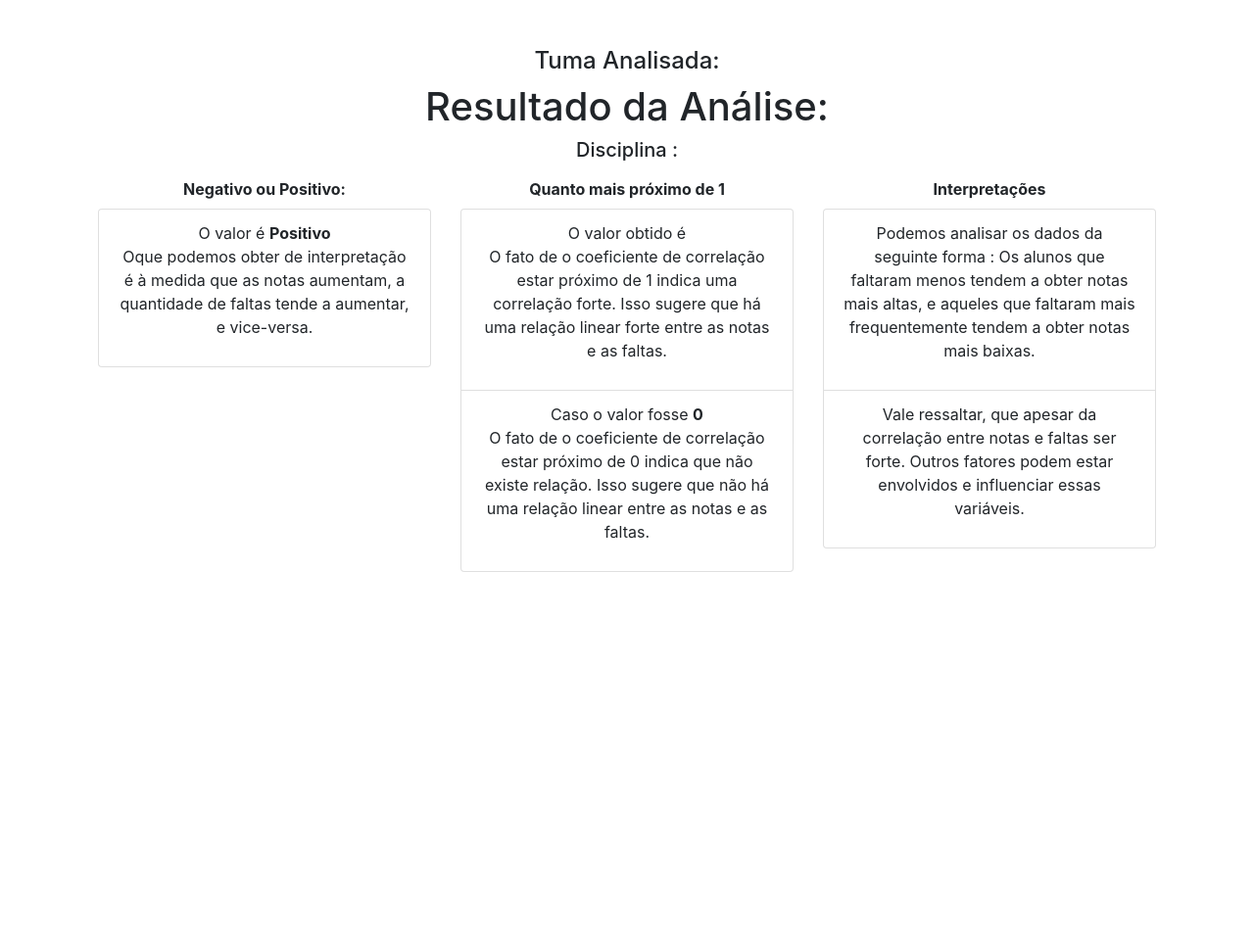
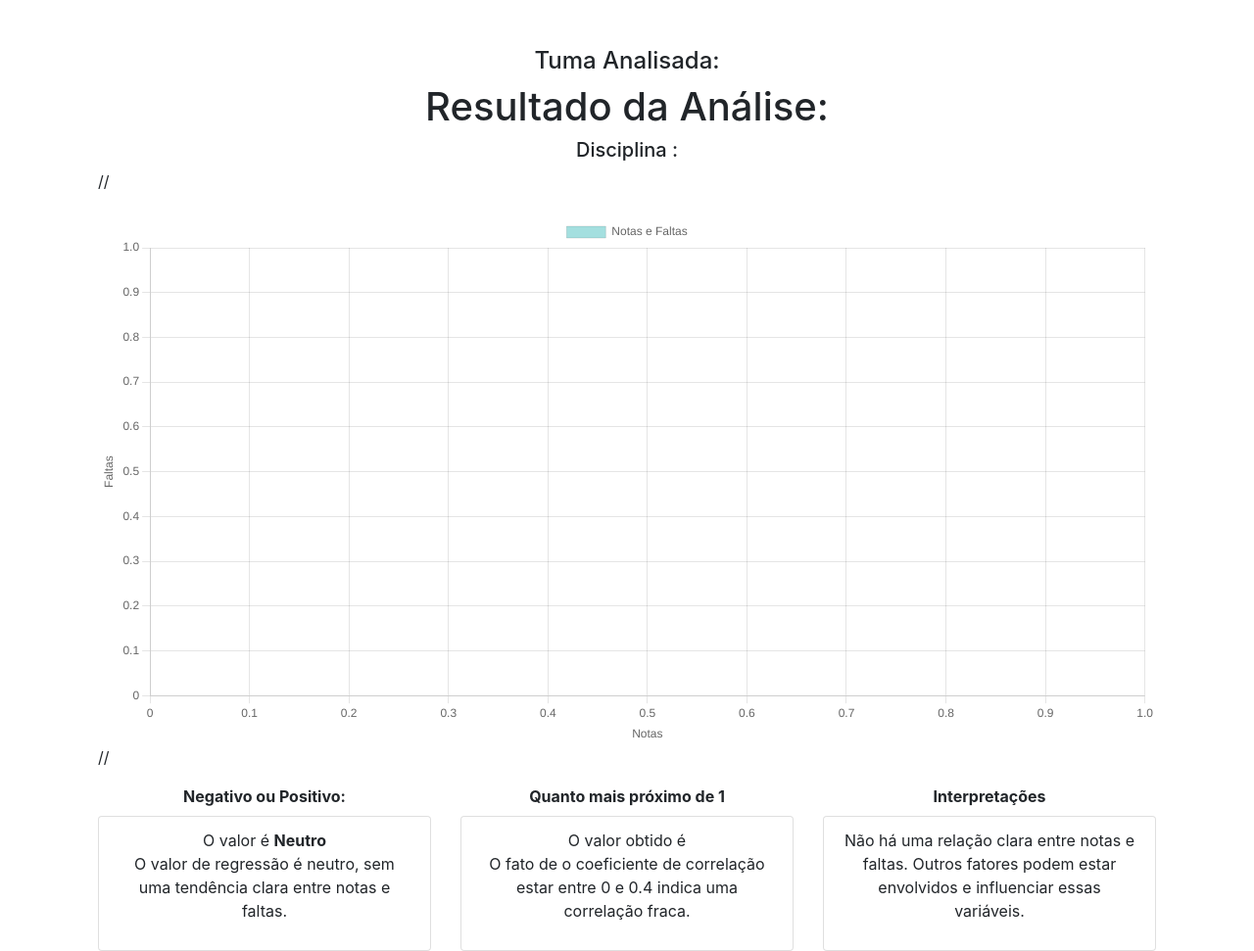
Before and after one commit to LeandroHLL/AprendaMaisPHP, a PHP site: page /Browser/Template/resultado.php in a window 1280 px wide. Shown: the part 56-1027 px from the top of the page at 98% size. Before the commit the page ends 640 px from the top, so only its background shows below. Run offline with PHP 8.4, Linux system fonts and the light colour scheme; the visitor is signed in with stand-in values (Sample User, id 1); data comes from the database, SQL or seed files in the repository.

Commit message:
Variaveis da Pagina e gráfico estático

```diff
--- a/Browser/Model/conexao.php
+++ b/Browser/Model/conexao.php
@@ -9,7 +9,7 @@
             $this->conn = null;
             try{
 
-                $this->conn = new PDO('mysql:host=localhost; dbname=aprendendoMaisPhp3; port=3306', $this->userName, $this->senha);
+                $this->conn = new PDO('mysql:host=localhost; dbname=aprendendoMaisPhp4; port=3306', $this->userName, $this->senha);
 
                 $this->conn->setAttribute(PDO::ATTR_ERRMODE, PDO::ERRMODE_EXCEPTION);
 
--- a/Browser/Template/resultado.php
+++ b/Browser/Template/resultado.php
@@ -8,6 +8,7 @@
 
     <!DOCTYPE html>
     <html lang="pt-br">
+
     <head>
         <meta charset="UTF-8">
         <meta http-equiv="X-UA-Compatible" content="IE=edge">
@@ -16,9 +17,12 @@
         <script src="https://cdn.jsdelivr.net/npm/jquery@3.6.4/dist/jquery.slim.min.js"></script>
         <script src="https://cdn.jsdelivr.net/npm/popper.js@1.16.1/dist/umd/popper.min.js"></script>
         <script src="https://cdn.jsdelivr.net/npm/bootstrap@4.6.2/dist/js/bootstrap.bundle.min.js"></script>
+        <!-- Adicione a biblioteca Chart.js -->
+        <script src="https://cdn.jsdelivr.net/npm/chart.js"></script>
         <title>Aprenda Mais - Ferramenta de Análise de Dados</title>
         <link rel="icon" type="image/x-icon" href="./img/Aprenda-Mais-logo.ico">
     </head>
+
     <body>
         <?php
         include('navegacao.php');
@@ -31,29 +35,42 @@
             $stmt->execute();
             $objTurma = $stmt->fetch(PDO::FETCH_ASSOC);
             $objDisciplina = $objDisciplina->getDisciplinaByid($objTurma['iddisciplina']);
+
             ?>
+
             <body>
                 <div class="container">
-        <h4 class="text-center">Tuma Analisada: <?php echo($objTurma['nome']); ?> </h4>
-        <h1 class="text-center">Resultado da Análise: <?php echo($objTurma['percentualregresso']); ?></h1>
-        <h5 class="text-center">Disciplina : <?php echo($objDisciplina['nome']); ?></h5>
+                    <h4 class="text-center">Tuma Analisada: <?php echo ($objTurma['nome']); ?> </h4>
+                    <h1 class="text-center">Resultado da Análise: <?php echo ($objTurma['percentualregresso']); ?></h1>
+                    <h5 class="text-center">Disciplina : <?php echo ($objDisciplina['nome']); ?></h5>
+    //
+                    <div class="text-center mt-4">
+                        <canvas id="scatterChart" width="400" height="200"></canvas>
+                    </div>
+    //
                     <div class="row mt-2">
                         <div class="text-center mt-2 col-md-4">
                             <label for="resultados-negativos"><strong>Negativo ou Positivo:</strong></label>
                             <ul id="resultados-negativos" class="list-group">
                                 <?php
-                        if ($objTurma['percentualregresso']<0){
+                                if ($objTurma['percentualregresso'] < 0) {
                                 ?>
                                     <li class="list-group-item">O valor é <strong>Negativo</strong>
-                    <p>Oque podemos obter de interpretação é  à medida que as notas aumentam,
+                                        <p>O que podemos obter de interpretação é à medida que as notas aumentam,
                                             a quantidade de faltas tende a diminuir, e vice-versa.</p>
+                                    </li>
+                                <?php
+                                } elseif ($objTurma['percentualregresso'] > 0) {
+                                ?>
+                                    <li class="list-group-item">O valor é <strong>Positivo</strong>
+                                        <p>O que podemos obter de interpretação é à medida que as notas aumentam,
+                                            a quantidade de faltas tende a aumentar, e vice-versa.</p>
                                     </li>
                                 <?php
                                 } else {
                                 ?>
-                    <li class="list-group-item">O valor é <strong>Positivo</strong>
-                    <p>Oque podemos obter de interpretação é  à medida que as notas aumentam,
-                        a quantidade de faltas tende a aumentar, e vice-versa.</p>
+                                    <li class="list-group-item">O valor é <strong>Neutro</strong>
+                                        <p>O valor de regressão é neutro, sem uma tendência clara entre notas e faltas.</p>
                                     </li>
                                 <?php
                                 }
@@ -63,32 +80,114 @@
                         <div class="text-center mt-2 col-md-4">
                             <label for="resultados-negativos"><strong>Quanto mais próximo de 1</strong></label>
                             <ul id="resultados-negativos" class="list-group">
+                                <?php
+                                if ($objTurma['percentualregresso'] >= 0.7) {
+                                ?>
                                     <li class="list-group-item">O valor obtido é
-                        <strong><?php echo($objTurma['percentualregresso']); ?></strong>
-                    <p>O fato de o coeficiente de correlação estar próximo de 1 indica uma correlação forte.
-                        Isso sugere que há uma relação linear forte entre as notas e as faltas.</p>
+                                        <strong><?php echo ($objTurma['percentualregresso']); ?></strong>
+                                        <p>O fato de o coeficiente de correlação estar próximo de 1 indica uma correlação muito forte.</p>
                                     </li>
-                    <li class="list-group-item">Caso o valor fosse
-                        <strong>0</strong>
-                    <p>O fato de o coeficiente de correlação estar próximo de 0 indica que não existe relação.
-                        Isso sugere que não há uma relação linear entre as notas e as faltas.</p>
+                                <?php
+                                } elseif ($objTurma['percentualregresso'] >= 0.4 && $objTurma['percentualregresso'] < 0.7) {
+                                ?>
+                                    <li class="list-group-item">O valor obtido é
+                                        <strong><?php echo ($objTurma['percentualregresso']); ?></strong>
+                                        <p>O fato de o coeficiente de correlação estar entre 0.4 e 0.7 indica uma correlação moderada.</p>
                                     </li>
+                                <?php
+                                } elseif ($objTurma['percentualregresso'] >= 0 && $objTurma['percentualregresso'] < 0.4) {
+                                ?>
+                                    <li class="list-group-item">O valor obtido é
+                                        <strong><?php echo ($objTurma['percentualregresso']); ?></strong>
+                                        <p>O fato de o coeficiente de correlação estar entre 0 e 0.4 indica uma correlação fraca.</p>
+                                    </li>
+                                <?php
+                                } else {
+                                ?>
+                                    <li class="list-group-item">O valor obtido é
+                                        <strong><?php echo ($objTurma['percentualregresso']); ?></strong>
+                                        <p>O fato de o coeficiente de correlação estar próximo de 0 indica ausência de correlação.</p>
+                                    </li>
+                                <?php
+                                }
+                                ?>
                             </ul>
                         </div>
                         <div class="text-center mt-2 col-md-4">
                             <label for="resultados-negativos"><strong>Interpretações</strong></label>
                             <ul id="resultados-negativos" class="list-group">
+                                <?php
+                                if ($objTurma['percentualregresso'] < 0) {
+                                ?>
                                     <li class="list-group-item">
-                    <p>Podemos analisar os dados da seguinte forma :
+                                        <p>Podemos analisar os dados da seguinte forma:
                                             Os alunos que faltaram menos tendem a obter notas mais altas,
                                             e aqueles que faltaram mais frequentemente tendem a obter notas mais baixas.</p>
                                     </li>
+                                <?php
+                                } elseif ($objTurma['percentualregresso'] > 0) {
+                                ?>
                                     <li class="list-group-item">
-                    <p> Vale ressaltar, que apesar da correlação entre notas e faltas ser forte.
+                                        <p>Podemos analisar os dados da seguinte forma:
+                                            Os alunos que faltaram menos tendem a obter notas mais altas,
+                                            e aqueles que faltaram mais frequentemente tendem a obter notas mais baixas.</p>
+                                    </li>
+                                <?php
+                                } else {
+                                ?>
+                                    <li class="list-group-item">
+                                        <p>Não há uma relação clara entre notas e faltas.
                                             Outros fatores podem estar envolvidos e influenciar essas variáveis.</p>
                                     </li>
+                                <?php
+                                }
+                                ?>
                             </ul>
                         </div>
+
             </body>
             </table>
         </div>
+
+        <script>
+            // Dados para o gráfico
+            var notas = [/* ... array de notas ... */];
+            var faltas = [/* ... array de faltas ... */];
+
+            // Configuração do gráfico de dispersão
+            var ctx = document.getElementById('scatterChart').getContext('2d');
+            var scatterChart = new Chart(ctx, {
+                type: 'scatter',
+                data: {
+                    datasets: [{
+                        label: 'Notas e Faltas',
+                        data: Array.from({ length: notas.length }, (_, i) => ({ x: notas[i], y: faltas[i] })),
+                        backgroundColor: 'rgba(75, 192, 192, 0.5)', // Cor de fundo
+                        pointRadius: 5, // Tamanho dos pontos
+                    }]
+                },
+                options: {
+                    scales: {
+                        x: {
+                            type: 'linear',
+                            position: 'bottom',
+                            title: {
+                                display: true,
+                                text: 'Notas'
+                            }
+                        },
+                        y: {
+                            type: 'linear',
+                            position: 'left',
+                            title: {
+                                display: true,
+                                text: 'Faltas'
+                            }
+                        }
+                    }
+                }
+            });
+        </script>
+    </body>
+
+    </html>
```
Lines whose indentation alone changed are shown as unchanged.
